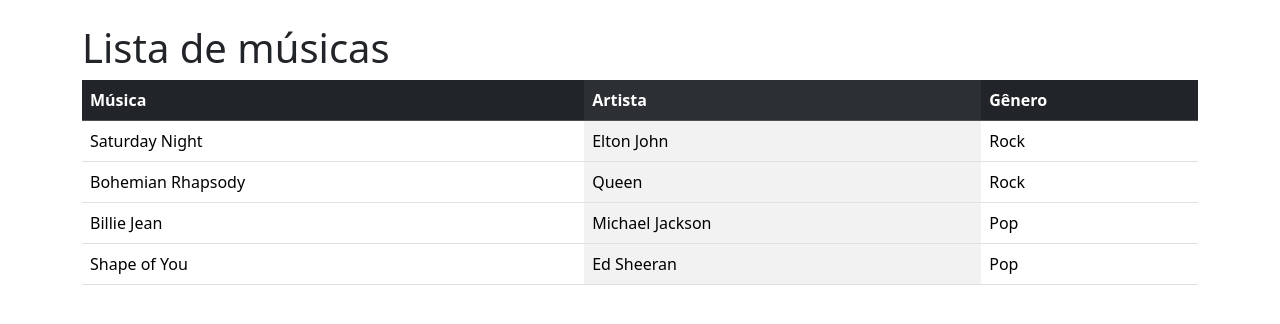
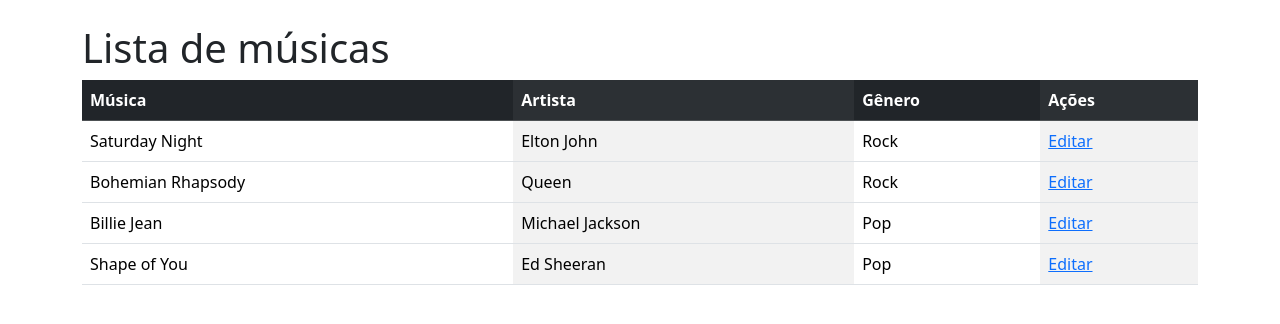
Before and after one commit to mazzuzugaib/udmflask, a Flask app: page / in a window 1280 px wide. Shown: the part 56-380 px from the top of the page. Run offline with Flask 3, Linux system fonts and the light colour scheme; the visitor is signed in with stand-in values (Sample User, id 1); data comes from the database, SQL or seed files in the repository; parts of the project's set-up code (start-up, migrations or seed data) failed here and were passed over; some libraries are stand-ins or nearby versions.

Commit message:
colocado link para editar
colocado link para editar na tabela de cadastro, criado rotas.

```diff
--- a/templates/editar_musica.html
+++ b/templates/editar_musica.html
@@ -1,9 +1,9 @@
     {% extends 'padrao.html' %}
 
     {% block conteudo %}
-    <h2>Cadastro de música</h2>
+    <h2>{{titulo}}</h2>
 
-    <form method="POST" action="{{ url_for('editar') }}">
+    <form method="POST" action="{{ url_for('atualizar') }}">
         <div class='input-group mb-3'>
             <label class='input-group-text' id="inputGroup-sizing-default">Música:</label>
             <input type="text"  name="titulo" id="titulo" class="form-control" aria-label="Sizing example input" aria-describedby="inputGroup-sizing-default">
--- a/templates/lista_musica.html
+++ b/templates/lista_musica.html
@@ -8,6 +8,7 @@
           <th>Música</th>
           <th>Artista</th>
           <th>Gênero</th>
+          <th>Ações</th>
       </tr>
   </thead>
   <tbody>
@@ -16,6 +17,7 @@
           <td>{{musica.titulo}}</td>
           <td>{{musica.artista}}</td>
           <td>{{musica.genero}}</td>
+          <td><a href="{{url_for('editar_musica')}}">Editar</a></td>
       </tr>
   {% endfor %}
   </tbody>
--- a/views.py
+++ b/views.py
@@ -38,6 +38,17 @@
 
     return redirect('/')
 
+@app.route('/editar')
+def editar_musica():
+    if 'usuario_in' not in session or session['usuario_in'] == None:
+        return redirect('/login')
+
+    return render_template('editar_musica.html', titulo = 'Editar música')
+
+@app.route('/atualizar_musica', methods = ['POST',])
+def atualizar():
+    pass
+
 @app.route('/login')
 def login():
     return render_template('login.html')
```
